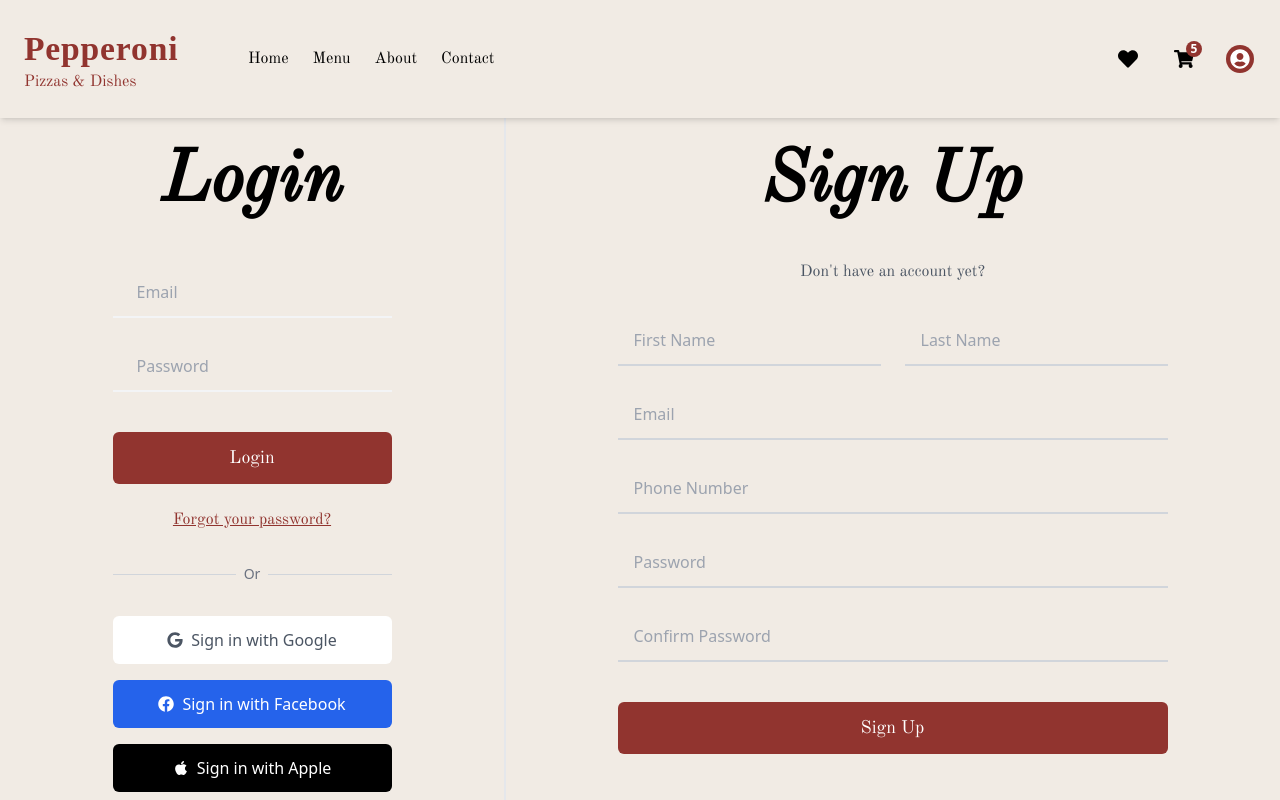
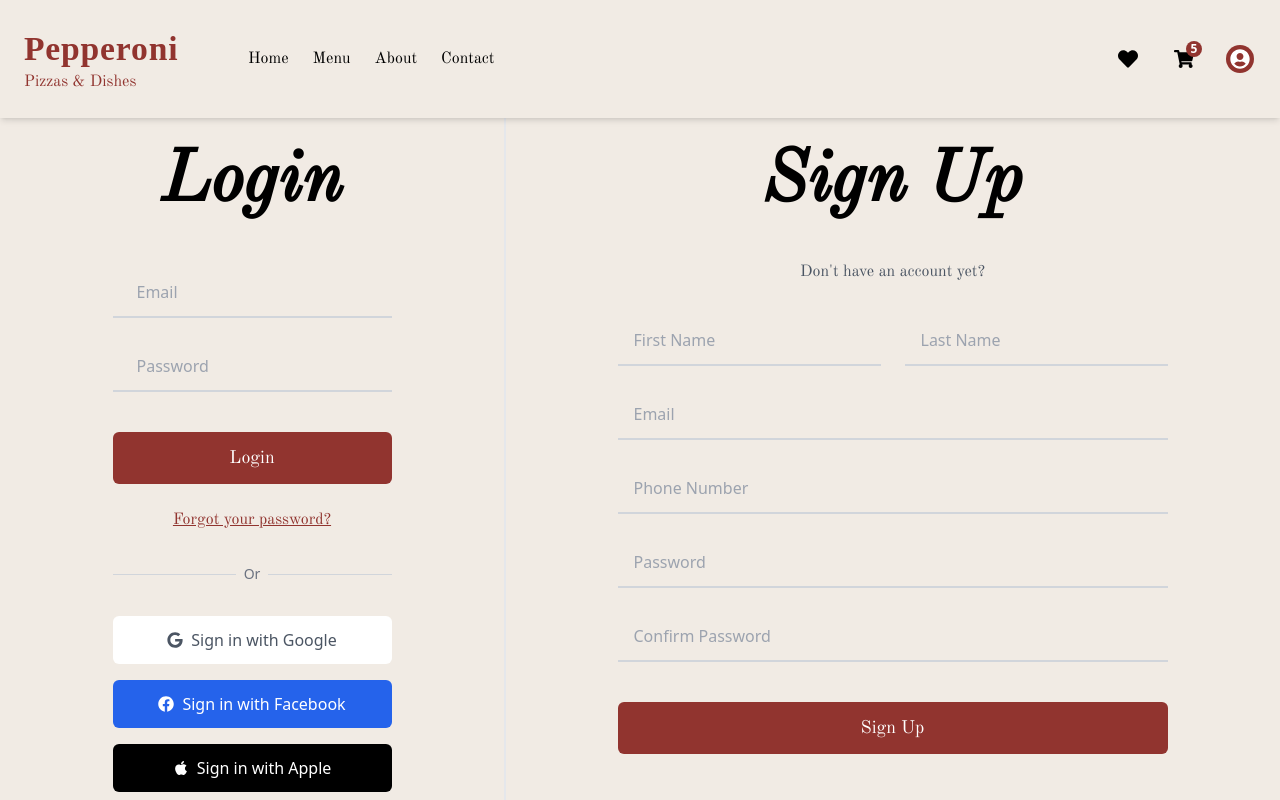
Before and after one commit to MarcoCAVS18/pizzahost, a React (Create React App) app: page /user in a window 1280 px wide. Shown: the top 800 px of the page. Built offline with nearby package versions, Linux system fonts and the light colour scheme.

Commit message:
change color border input log in

```diff
--- a/src/components/user/LogIn.jsx
+++ b/src/components/user/LogIn.jsx
@@ -37,7 +37,7 @@ const LogIn = () => {
             type="email"
             placeholder="Email"
             {...register('email')}
-            className="w-full px-4 md:px-6 py-3 bg-transparent border-b-2 border-gray-100 focus:border-darkRed focus:outline-none transition-colors"
+            className="w-full px-4 md:px-6 py-3 bg-transparent border-b-2 border-gray-300 focus:border-darkRed focus:outline-none transition-colors"
           />
           {errors.email && <span className="text-red-500 text-sm block mt-1">{errors.email.message}</span>}
         </div>
@@ -46,7 +46,7 @@ const LogIn = () => {
             type="password"
             placeholder="Password"
             {...register('password')}
-            className="w-full px-4 md:px-6 py-3 bg-transparent border-b-2 border-gray-100 focus:outline-none focus:border-darkRed transition-colors"
+            className="w-full px-4 md:px-6 py-3 bg-transparent border-b-2 border-gray-300 focus:outline-none focus:border-darkRed transition-colors"
           />
           {errors.password && <span className="text-red-500 text-sm block mt-1">{errors.password.message}</span>}
         </div>
```
